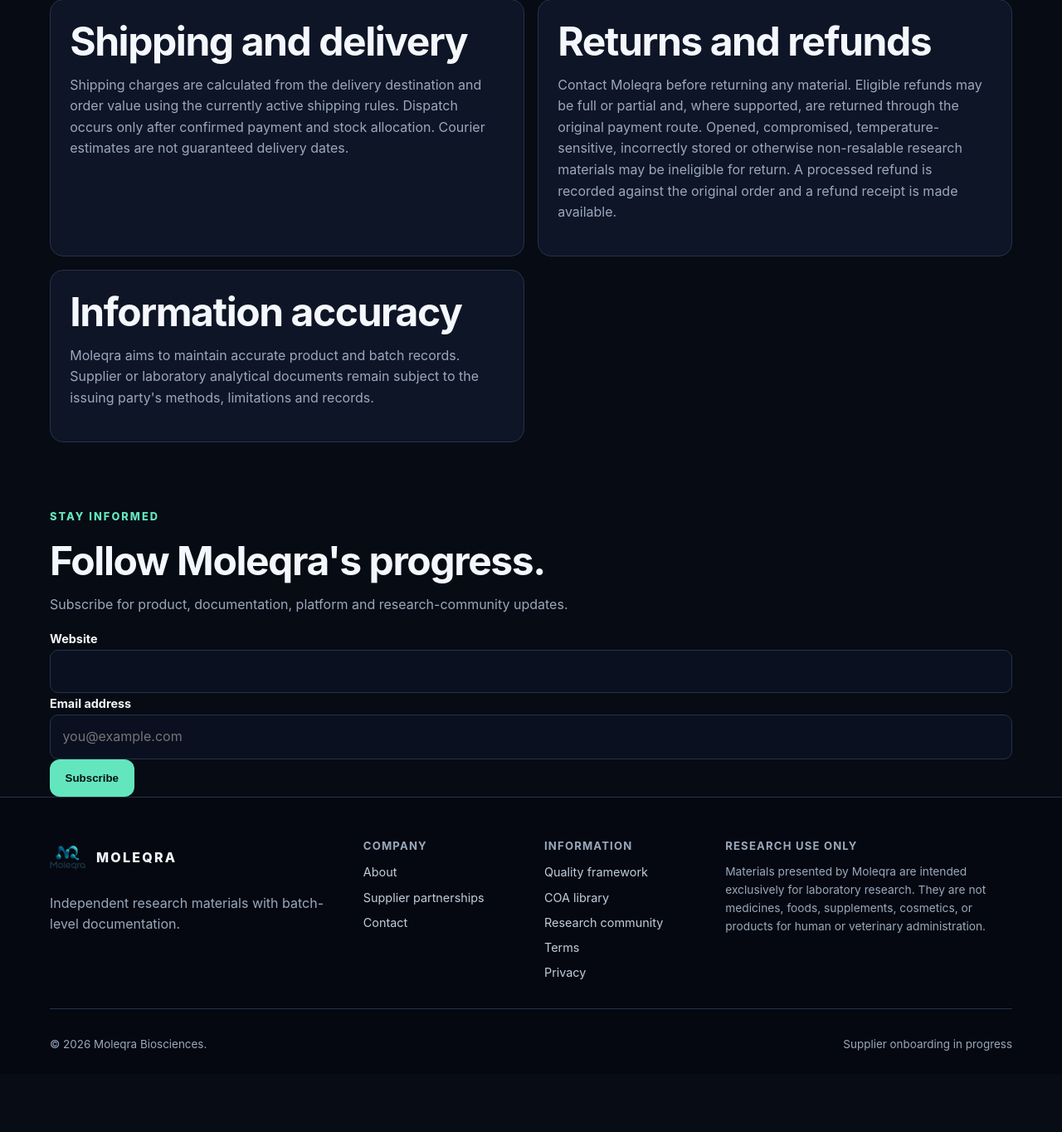
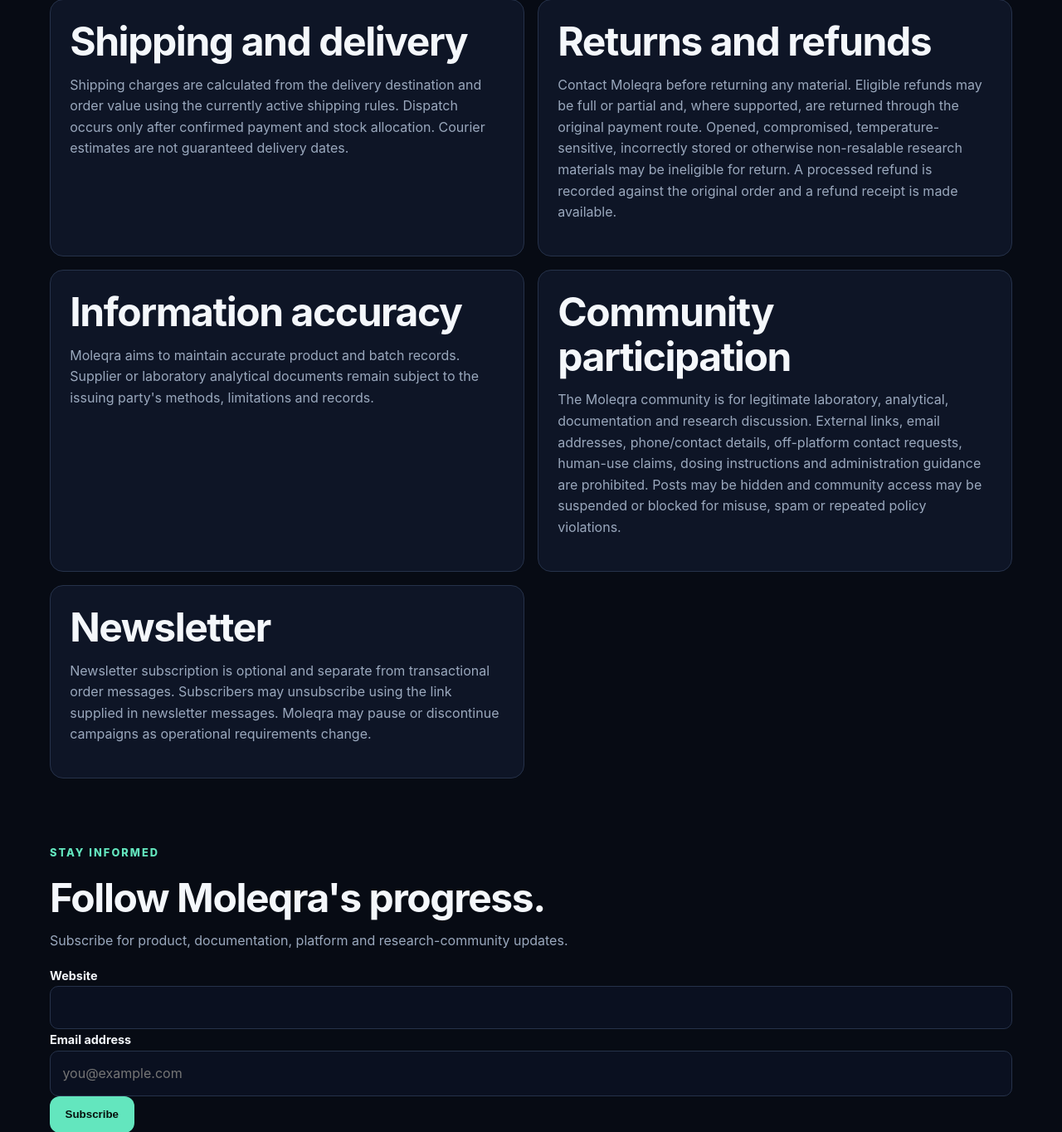
Before and after one commit to Arcktosh/Moleqra, a PHP site: page /terms.php in a window 1280 px wide. Shown: the part 1098-2462 px from the top of the page at 83% size. Before the commit the page ends 2364 px from the top, so only its background shows below. Run offline with PHP 8.4, Linux system fonts and the light colour scheme; data comes from the database, SQL or seed files in the repository.

Commit message:
Add community and newsletter terms

```diff
--- a/terms.php
+++ b/terms.php
@@ -11,5 +11,7 @@ require __DIR__ . '/includes/header.php';
 <div class="card"><h2>Research acknowledgement</h2><p>Checkout requires acknowledgement that the order is for legitimate research or laboratory purposes and not for human or veterinary administration. This does not replace any licensing, institutional, regulatory or legal obligation applicable to the purchaser or material.</p></div>
 <div class="card"><h2>Shipping and delivery</h2><p>Shipping charges are calculated from the delivery destination and order value using the currently active shipping rules. Dispatch occurs only after confirmed payment and stock allocation. Courier estimates are not guaranteed delivery dates.</p></div><div class="card"><h2>Returns and refunds</h2><p>Contact Moleqra before returning any material. Eligible refunds may be full or partial and, where supported, are returned through the original payment route. Opened, compromised, temperature-sensitive, incorrectly stored or otherwise non-resalable research materials may be ineligible for return. A processed refund is recorded against the original order and a refund receipt is made available.</p></div>
 <div class="card"><h2>Information accuracy</h2><p>Moleqra aims to maintain accurate product and batch records. Supplier or laboratory analytical documents remain subject to the issuing party's methods, limitations and records.</p></div>
+<div class="card"><h2>Community participation</h2><p>The Moleqra community is for legitimate laboratory, analytical, documentation and research discussion. External links, email addresses, phone/contact details, off-platform contact requests, human-use claims, dosing instructions and administration guidance are prohibited. Posts may be hidden and community access may be suspended or blocked for misuse, spam or repeated policy violations.</p></div>
+<div class="card"><h2>Newsletter</h2><p>Newsletter subscription is optional and separate from transactional order messages. Subscribers may unsubscribe using the link supplied in newsletter messages. Moleqra may pause or discontinue campaigns as operational requirements change.</p></div>
 </div></section>
 <?php require __DIR__ . '/includes/footer.php'; ?>
```
